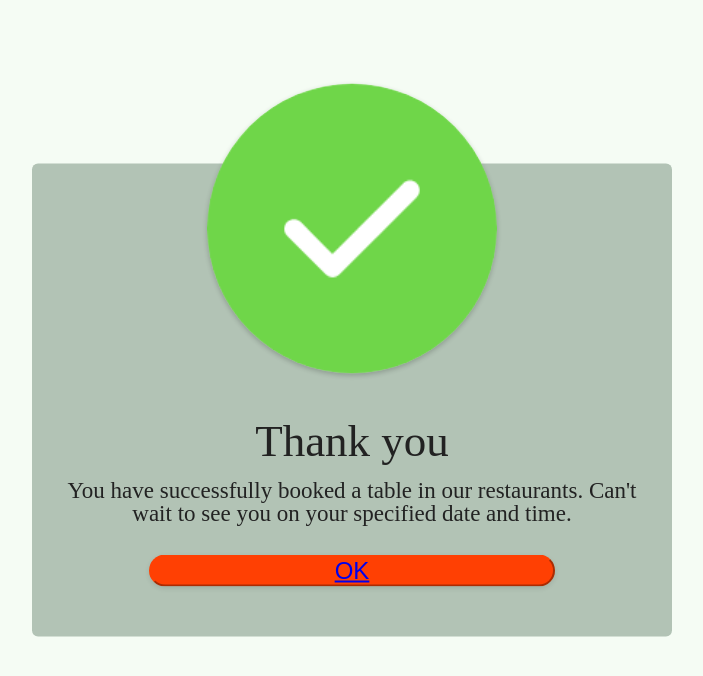
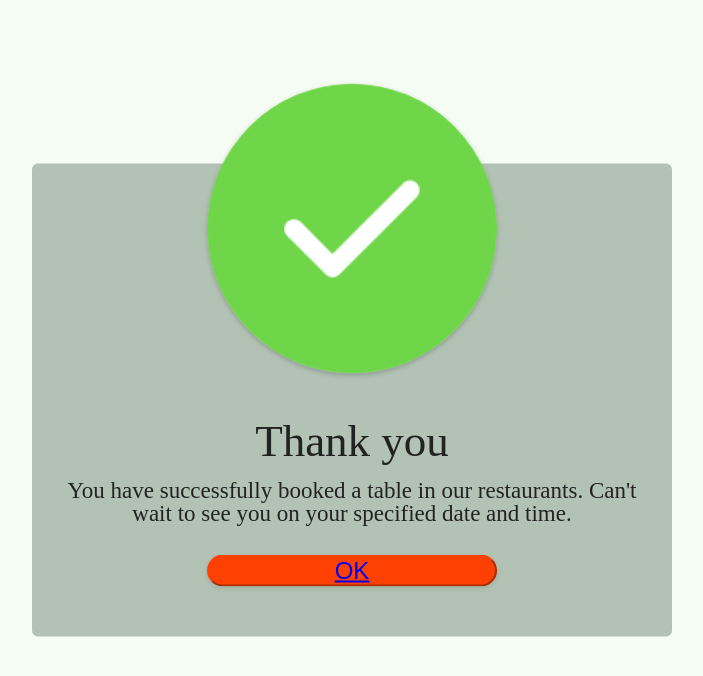
Before and after one commit to Coddernita/Fast-n-Delicious, a plain HTML site: page complete.html in a window 1280 px wide. Shown: the whole page, without its empty margins (288-991 px from the left). Drawn offline with nearby package versions, Linux system fonts and the light colour scheme.

Commit message:
made changes in popup button

```diff
--- a/components.css
+++ b/components.css
@@ -984,7 +984,8 @@ footer {
 
 .popup button {
     margin-top: 30px;
-    width: 70%;
+    width: 50%;
+    height: 30px;
     background-color: #ff4003;
     border-color: #ff4003;
     border-radius: 35px;
```
